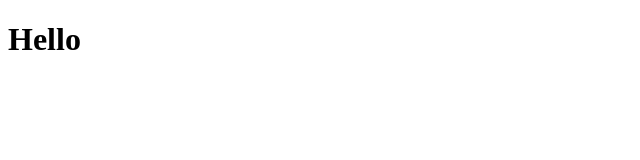
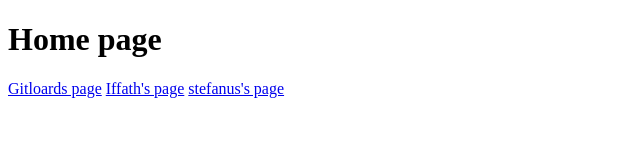
Before and after one commit to cicerotcs/team_project, a plain HTML site: page index.html in a window 1280 px wide. Shown: the whole page, without its empty margins (0-640 px from the left). Drawn offline with Linux system fonts and the light colour scheme.

Commit message:
edited the home page

```diff
--- a/index.html
+++ b/index.html
@@ -7,6 +7,10 @@
     <title>Document</title>
   </head>
   <body>
-    <h1>Hello</h1>
+    <h1>Home page</h1>
+
+    <a href="cicero.html">Gitloards page</a>
+    <a href="iffath.html">Iffath's page</a>
+    <a href="stefanus.html">stefanus's page</a>
   </body>
 </html>
```
